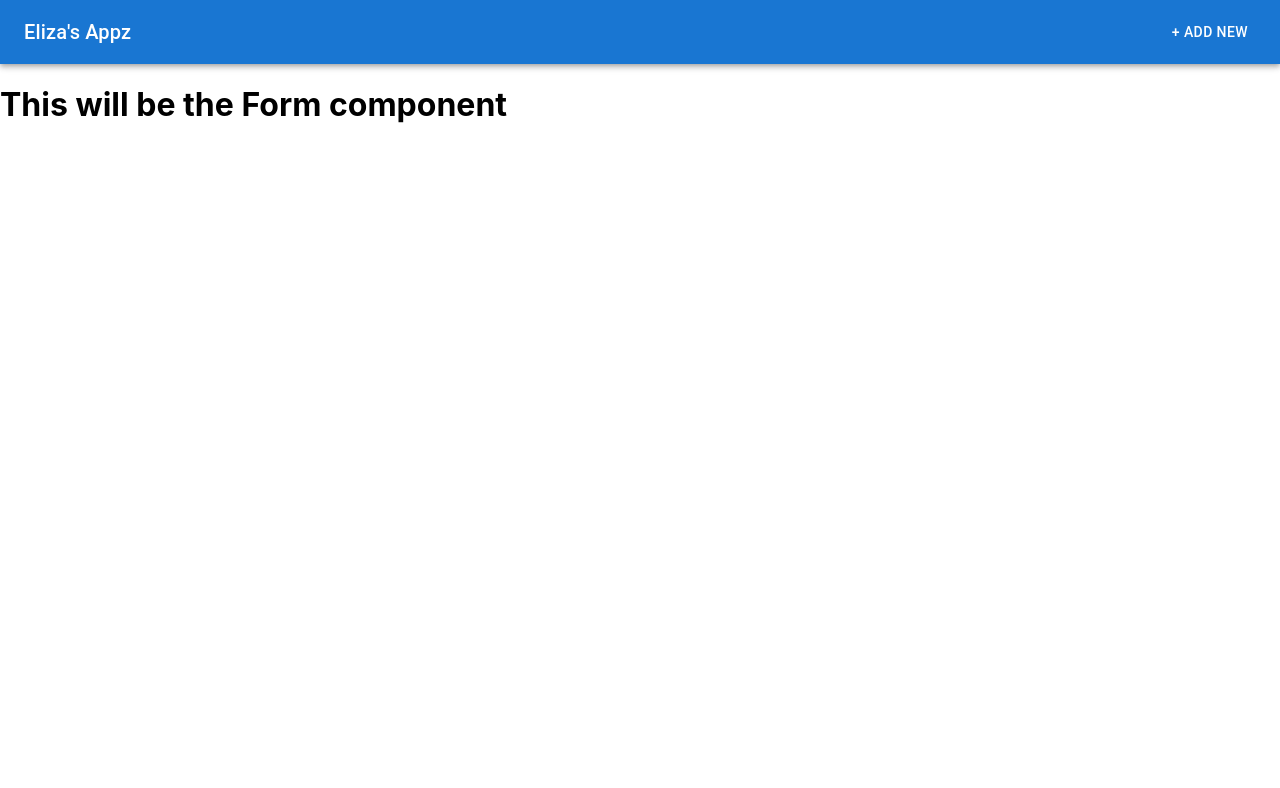
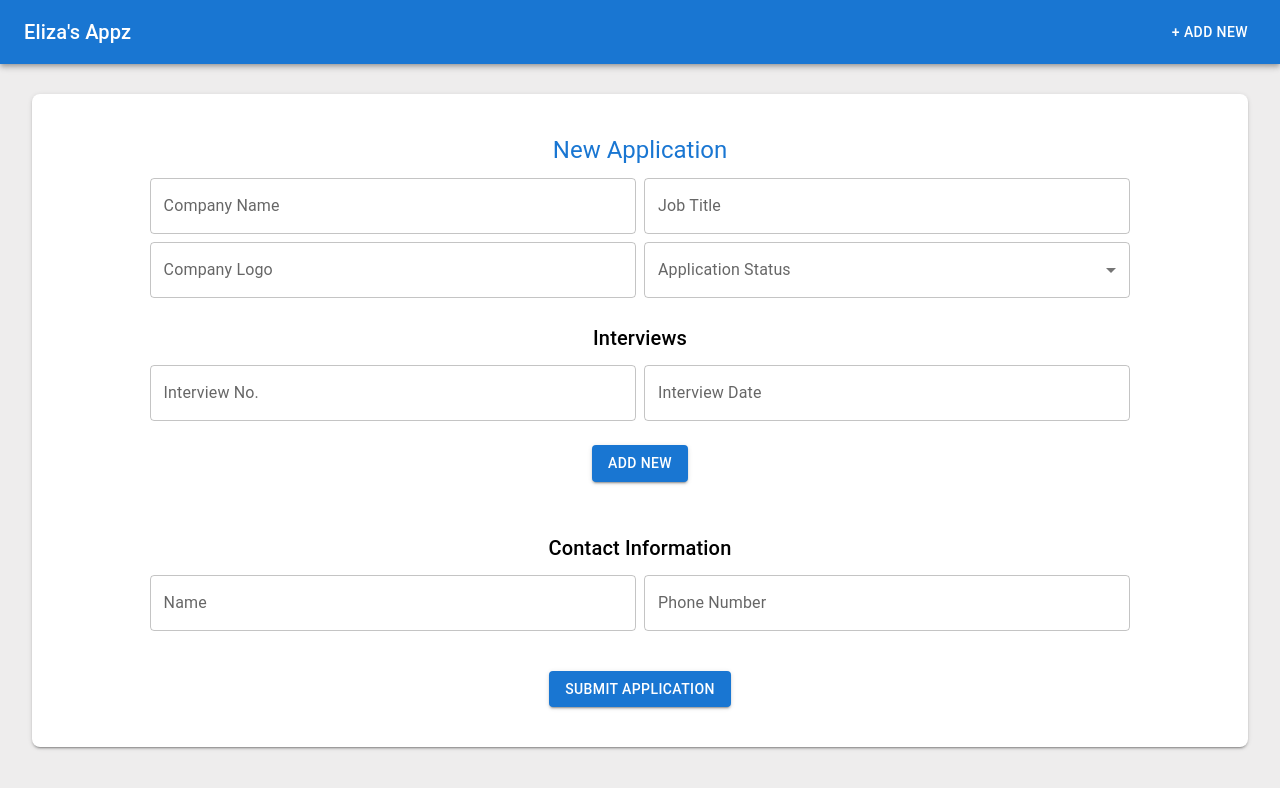
Before and after one commit to elizacohen5/elizas-appz, a React (Create React App) app: page /form in a window 1280 px wide. Shown: the top 788 px of the page. Built offline with nearby package versions, Linux system fonts and the light colour scheme.

Commit message:
basic page setup

```diff
--- a/package.json
+++ b/package.json
@@ -9,9 +9,11 @@
     "@mui/icons-material": "^5.15.18",
     "@mui/joy": "^5.0.0-beta.36",
     "@mui/material": "^5.15.18",
+    "@mui/x-date-pickers": "^6.20.0",
     "@testing-library/jest-dom": "^5.17.0",
     "@testing-library/react": "^13.4.0",
     "@testing-library/user-event": "^13.5.0",
+    "dayjs": "^1.11.11",
     "react": "^18.3.1",
     "react-dom": "^18.3.1",
     "react-router-dom": "^6.23.1",
--- a/src/App.js
+++ b/src/App.js
@@ -3,7 +3,7 @@ import Header from "./Components/Header";
 
 function App() {
   return (
-    <div className="App">
+    <div className="app">
       <header className="App-header">
        <Header />
       </header>
--- a/src/Components/Details.jsx
+++ b/src/Components/Details.jsx
@@ -1,11 +1,92 @@
 // will dynamically render information for each individual application
+import { useEffect, useState } from "react";
+import { useParams } from "react-router";
+import Box from "@mui/material/Box";
+import Typography from "@mui/material/Typography";
 
 function Details() {
+
+  const [app, setApp] = useState({});
+  const params = useParams();
+  const appId = params.id
+
+  useEffect(() =>{
+    fetch(`http://localhost:8000/applications/${appId}`)
+    .then(r => r.json())
+    .then(data => setApp(data))
+    .catch(error => console.error(error));
+  }, [appId]);
+
+//   if(!app.status){
+//     return <h1>Loading...</h1>;
+//   };
+
   return (
     <>
-      <main>
-        <h1>This will be the Details Page component</h1>
-      </main>
+      <Box
+        sx={{
+          boxShadow: 2,
+          width: "95%",
+          borderRadius: 2,
+          textAlign: "center",
+          margin: "auto",
+          marginTop: "30px",
+          paddingTop: "40px",
+          backgroundColor: "white",
+        }}
+      >
+        <img src={app.companyLogo}
+            className="details-img"
+        />
+        <Typography
+          variant="h6"
+          color="primary"
+          gutterBottom
+          sx={{ textAlign: "auto" }}
+        >
+         Application Date: {app.applicationDate}
+        </Typography>
+        <Typography
+          variant="h6"
+          color="primary"
+          gutterBottom
+          sx={{ textAlign: "auto" }}
+        >
+         Job Title: {app.jobTitle}
+        </Typography>
+        <Typography
+          variant="h6"
+          color="primary"
+          gutterBottom
+          sx={{ textAlign: "auto" }}
+        >
+         Status: {app.status}
+        </Typography>
+        <Typography
+          variant="h6"
+          color="black"
+          gutterBottom
+          sx={{ textAlign: "auto", marginTop: "20px" }}
+        >
+         Interviews:
+        </Typography>
+        <Typography
+          variant="h6"
+          color="black"
+          gutterBottom
+          sx={{ textAlign: "auto" }}
+        >
+         Round 1: {app.interviews?.[0].date}
+        </Typography>
+        <Typography
+          variant="h6"
+          color="black"
+          gutterBottom
+          sx={{ textAlign: "auto", paddingBottom: "20px" }}
+        >
+           Round 2: {app.interviews?.[1].date}
+        </Typography>
+      </Box>
     </>
   );
 }
--- a/src/Components/Form.jsx
+++ b/src/Components/Form.jsx
@@ -1,9 +1,172 @@
+import React, { useState } from "react";
+import { MenuItem } from "@mui/material";
+import Box from "@mui/material/Box";
+import TextField from "@mui/material/TextField";
+import Typography from "@mui/material/Typography";
+import { AdapterDayjs } from "@mui/x-date-pickers/AdapterDayjs";
+import { LocalizationProvider } from "@mui/x-date-pickers/LocalizationProvider";
+import { DatePicker } from "@mui/x-date-pickers/DatePicker";
+import Button from "@mui/material/Button";
+
 function Form() {
+  const [interviewForm, setInterviewForm] = useState([
+    <TextField
+      key="interview-number-0"
+      id="interview-number-0"
+      label="Interview No."
+      variant="outlined"
+      sx={{ m: 0.5, width: "40%" }}
+    />,
+    <LocalizationProvider key="interview-date-0" dateAdapter={AdapterDayjs}>
+      <DatePicker label="Interview Date" sx={{ m: 0.5, width: "40%" }} />
+    </LocalizationProvider>,
+  ]);
+  const [applicationStatus, setApplicationStatus] = useState("");
+
+  function handleAddInterviewButtonClick() {
+    const newInterviewForm = interviewForm.concat([
+      <TextField
+        key={`interview-number-${interviewForm.length}`}
+        id={`interview-number-${interviewForm.length}`}
+        label="Interview No."
+        variant="outlined"
+        sx={{ m: 0.5, width: "40%" }}
+      />,
+      <LocalizationProvider
+        key={`interview-date-${interviewForm.length}`}
+        dateAdapter={AdapterDayjs}
+      >
+        <DatePicker label="Interview Date" sx={{ m: 0.5, width: "40%" }} />
+      </LocalizationProvider>,
+    ]);
+    setInterviewForm(newInterviewForm);
+  }
+
+  const applicationStatusOptions = [
+    {
+      value: "Application Sent",
+    },
+    {
+      value: "Interviewing",
+    },
+    {
+      value: "Application Closed",
+    },
+  ];
+
+  const handleApplicationStatusChange = (event) => {
+    setApplicationStatus(event.target.value);
+  };
+
   return (
     <>
-      <main>
-        <h1>This will be the Form component</h1>
-      </main>
+      <Box
+        sx={{
+          boxShadow: 2,
+          width: "95%",
+          borderRadius: 2,
+          textAlign: "center",
+          margin: "auto",
+          marginTop: "30px",
+          paddingTop: "40px",
+          backgroundColor: "white",
+        }}
+      >
+        <Typography
+          variant="h5"
+          color="primary"
+          gutterBottom
+          sx={{ textAlign: "auto" }}
+        >
+          New Application
+        </Typography>
+        <Box
+          component="form" /* This is a form. Add submit event listener here */
+          autoComplete="off"
+        >
+          <TextField
+            id="company-name"
+            label="Company Name"
+            variant="outlined"
+            sx={{ m: 0.5, width: "40%" }}
+          />
+          <TextField
+            id="job-title"
+            label="Job Title"
+            variant="outlined"
+            sx={{ m: 0.5, width: "40%" }}
+          />
+          <TextField
+            id="company-logo"
+            label="Company Logo"
+            variant="outlined"
+            sx={{ m: 0.5, width: "40%" }}
+          />
+          <TextField
+            id="application-status"
+            select
+            label="Application Status"
+            variant="outlined"
+            value={applicationStatus}
+            onChange={handleApplicationStatusChange}
+            sx={{ m: 0.5, width: "40%" }}
+          >
+            {applicationStatusOptions.map((option) => (
+              <MenuItem key={option.value} value={option.value}>
+                {option.value}
+              </MenuItem>
+            ))}
+          </TextField>
+          <Typography
+            color="252d3b"
+            gutterBottom
+            variant="h6"
+            sx={{ paddingTop: "20px" }}
+          >
+            {" "}
+            Interviews{" "}
+          </Typography>
+
+          <div id="interview-rows">{interviewForm}</div>
+
+          <Button
+            variant="contained"
+            onClick={handleAddInterviewButtonClick}
+            sx={{
+              marginBottom: "30px",
+              marginLeft: "50px",
+              marginRight: "50px",
+              marginTop: "20px",
+            }}
+          >
+            Add New{" "}
+          </Button>
+          <Typography
+            color="252d3b"
+            gutterBottom
+            variant="h6"
+            sx={{ paddingTop: "20px" }}
+          >
+            {" "}
+            Contact Information{" "}
+          </Typography>
+          <TextField
+            id="contact-name"
+            label="Name"
+            variant="outlined"
+            sx={{ m: 0.5, width: "40%" }}
+          />
+          <TextField
+            id="contact-phone-number"
+            label="Phone Number"
+            variant="outlined"
+            sx={{ m: 0.5, width: "40%", marginBottom: "40px" }}
+          />
+        </Box>
+        <Button variant="contained" sx={{ marginBottom: "40px" }}>
+          Submit Application
+        </Button>
+      </Box>
     </>
   );
 }
--- a/src/Components/Home.jsx
+++ b/src/Components/Home.jsx
@@ -1,5 +1,5 @@
 import React, { useState, useEffect } from "react";
-import { NavLink } from "react-router-dom";
+import { Link } from "react-router-dom";
 import Table from "@mui/material/Table";
 import TableBody from "@mui/material/TableBody";
 import TableCell from "@mui/material/TableCell";
@@ -28,10 +28,11 @@ function Home() {
             borderRadius: 2,
             textAlign: "center",
             margin: "auto",
-            marginTop: "30px"
+            marginTop: "30px",
+            backgroundColor: "white"
           }}
         >
-          <Typography component="h2" variant="h6" color="primary" gutterBottom>
+          <Typography component="h2" variant="h6" color="primary" gutterBottom sx={{textAlign: "left", marginLeft: "10px"}} >
             Recent Applications
           </Typography>
           <Table size="small">
@@ -53,22 +54,21 @@ function Home() {
             </TableHead>
             <TableBody>
               {apps.map((app) => (
-                <TableRow key={app.id}>
+                <TableRow className="app-row" key={app.id}>
                   <TableCell className="img-cell">
+                    <Link to={`/details/${app.id}`} className="table-link">
                     <img className="logo" alt="company-logo" src={app.companyLogo}></img>
+                    </Link>
                   </TableCell>
-                  <TableCell>{app.applicationDate}</TableCell>
-                  <TableCell>{app.jobTitle}</TableCell>
-                  <TableCell>{app.status}</TableCell>
+                  <TableCell> <Link to={`/details/${app.id}`} className="table-link">{app.applicationDate}</Link></TableCell>
+                  <TableCell> <Link to={`/details/${app.id}`} className="table-link">{app.jobTitle}</Link></TableCell>
+                  <TableCell> <Link to={`/details/${app.id}`} className="table-link">{app.status}</Link></TableCell>
                 </TableRow>
               ))}
             </TableBody>
           </Table>
         </Box>
       </React.Fragment>
-      {/* dynamically link each list item to the details page for that item. Use the
-            Canvas react-router lesson for help */}
-      <NavLink to="/details">Details</NavLink>
     </>
   );
 }
--- a/src/index.css
+++ b/src/index.css
@@ -1,3 +1,7 @@
+html {
+  background-color: rgb(238, 237, 237);
+}
+
 body {
   margin: 0;
   font-family: -apple-system, BlinkMacSystemFont, 'Segoe UI', 'Roboto', 'Oxygen',
@@ -21,7 +25,22 @@ code {
   color: white
 }
 
+.table-link {
+  display: block;
+  text-decoration: none;
+  color: black;
+}
+
+.app-row:hover {
+  background-color: rgb(118, 206, 224);
+}
+
 .logo {
   height: 25px;
   margin-top: 7px;
 }
+
+.details-img {
+  height: 50px;
+  margin-bottom: 10px;
+}
--- a/src/routes.jsx
+++ b/src/routes.jsx
@@ -17,9 +17,7 @@ const routes = [
         element: <Form />,
       },
       {
-        // This is eventually going to be a dynamic route, appending the id for each application
-        // can reference the react-router canvas lesson for implementation
-        path: "/details",
+        path: "/details/:id",
         element: <Details />,
       },
     ],
```
Also changed, not shown: 1 other file (tests, documents, lock files or other folders).
